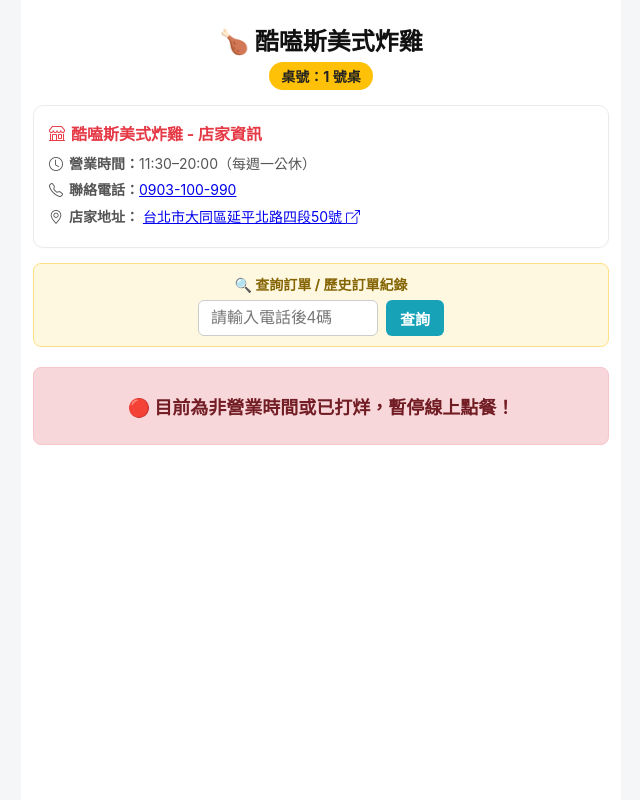
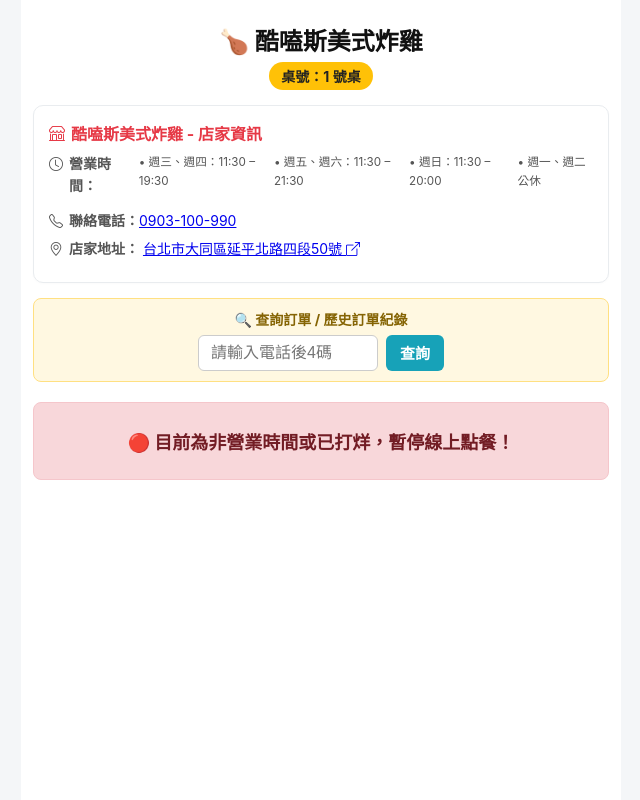
Before and after one commit to a125522982-lab/qr-order-system, a Flask app: page /menu in a window 1280 px wide. Shown: the whole page, without its empty margins (319-959 px from the left). Run offline with Flask 3, Linux system fonts and the light colour scheme.

Commit message:
Update customer.html

```diff
--- a/qr_order_system/templates/customer.html
+++ b/qr_order_system/templates/customer.html
@@ -17,7 +17,7 @@
         .store-info-card { background: #fff; border: 1px solid #e9ecef; border-radius: 10px; padding: 15px; margin-bottom: 15px; box-shadow: 0 1px 3px rgba(0,0,0,0.02); }
         .store-info-title { font-weight: bold; font-size: 16px; color: #e63946; margin-bottom: 8px; display: flex; align-items: center; gap: 6px; }
         .store-info-content { font-size: 14px; color: #555; line-height: 1.6; }
-        .store-info-content div { margin-bottom: 4px; display: flex; align-items: flex-start; gap: 6px; }
+        .store-info-content div { margin-bottom: 6px; display: flex; align-items: flex-start; gap: 6px; }
 
         .search-section { background: #fff8e1; padding: 10px; border-radius: 8px; margin-bottom: 15px; text-align: center; border: 1px solid #ffe082; }
         .search-box { display: flex; gap: 8px; justify-content: center; margin-top: 6px; }
@@ -75,15 +75,21 @@
         <span class="table-badge">桌號：{{ table }} 號桌</span>
     </div>
 
-    <!-- 【更新】正確 Google Map 資訊與地圖導航連結 -->
+    <!-- 【更新】正確營業時間、電話與 Google 地圖導航連結 -->
     <div class="store-info-card">
         <div class="store-info-title">
             <i class="bi bi-shop"></i> 酷嗑斯美式炸雞 - 店家資訊
         </div>
         <div class="store-info-content">
             <div>
-                <i class="bi bi-clock text-danger"></i>
-                <span><strong>營業時間：</strong>11:30–20:00（每週一公休）</span>
+                <i class="bi bi-clock text-danger mt-1"></i>
+                <div>
+                    <strong>營業時間：</strong><br>
+                    <small>• 週三、週四：11:30 – 19:30</small><br>
+                    <small>• 週五、週六：11:30 – 21:30</small><br>
+                    <small>• 週日：11:30 – 20:00</small><br>
+                    <small class="text-muted">• 週一、週二公休</small>
+                </div>
             </div>
             <div>
                 <i class="bi bi-telephone text-danger"></i>
@@ -284,26 +290,32 @@
     const hoursData = {{ hours | tojson }};
 
     function checkIsOpenNow() {
-        if (hoursData.force_close) return false;
+        if (hoursData && hoursData.force_close) return false;
+
         const now = new Date();
-        const days = ['Sun', 'Mon', 'Tue', 'Wed', 'Thu', 'Fri', 'Sat'];
-        const todayKey = days[now.getDay()];
-        const todayRule = hoursData[todayKey];
+        const day = now.getDay(); // 0: 週日, 1: 週一, ..., 6: 週六
+        const currentMinutes = now.getHours() * 60 + now.getMinutes();
 
-        if (!todayRule || !todayRule.enabled) return false;
-        if (!todayRule.open || !todayRule.close) return true;
+        // 週一 (1) 與 週二 (2) 公休
+        if (day === 1 || day === 2) {
+            return false;
+        }
 
-        const currentMinutes = now.getHours() * 60 + now.getMinutes();
-        const openParts = todayRule.open.split(':');
-        const openMinutes = parseInt(openParts[0]) * 60 + parseInt(openParts[1]);
-        const closeParts = todayRule.close.split(':');
-        const closeMinutes = parseInt(closeParts[0]) * 60 + parseInt(closeParts[1]);
+        let openMinutes = 11 * 60 + 30; // 11:30
+        let closeMinutes = 0;
 
-        if (openMinutes <= closeMinutes) {
-            return currentMinutes >= openMinutes && currentMinutes <= closeMinutes;
-        } else {
-            return currentMinutes >= openMinutes || currentMinutes <= closeMinutes;
+        if (day === 3 || day === 4) {
+            // 週三、週四: 11:30 - 19:30
+            closeMinutes = 19 * 60 + 30;
+        } else if (day === 5 || day === 6) {
+            // 週五、週六: 11:30 - 21:30
+            closeMinutes = 21 * 60 + 30;
+        } else if (day === 0) {
+            // 週日: 11:30 - 20:00
+            closeMinutes = 20 * 60;
         }
+
+        return currentMinutes >= openMinutes && currentMinutes <= closeMinutes;
     }
 
     window.addEventListener('DOMContentLoaded', () => {
```
